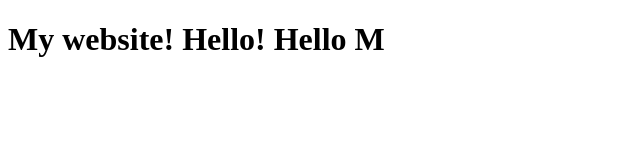
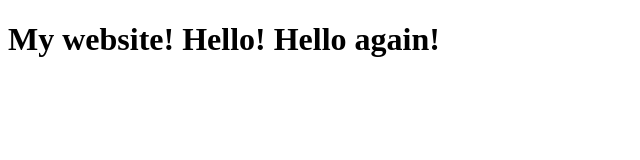
Before and after one commit to MichelleHourihan/Harvard-Course, a plain HTML site: page hello.html in a window 1280 px wide. Shown: the whole page, without its empty margins (0-640 px from the left). Drawn offline with Linux system fonts and the light colour scheme.

Commit message:
add another

```diff
--- a/hello.html
+++ b/hello.html
@@ -4,6 +4,6 @@
 	<title>	'My website' </title>
 </head>
 <body>
-<h1> My website! Hello! Hello M </h1>
+<h1> My website! Hello! Hello again!</h1>
 </body>
 </html>
```
